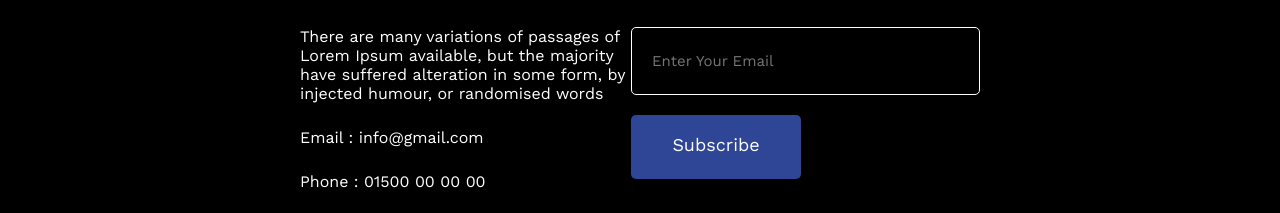
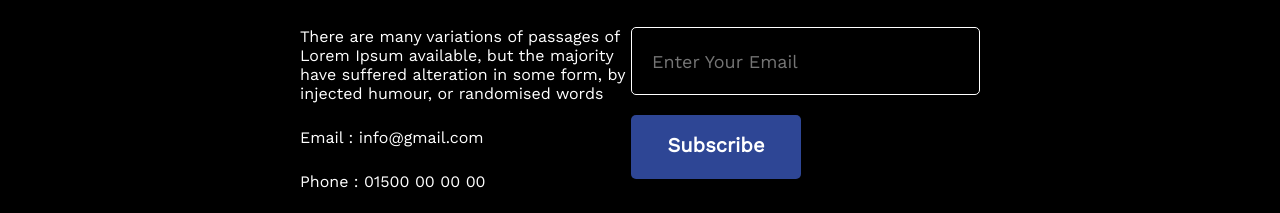
Before and after one commit to kowshik363/new-year-new-me, a plain HTML site: page index.html in a window 1280 px wide. Shown: the part 4298-4511 px from the top of the page. Drawn offline with nearby package versions, Linux system fonts and the light colour scheme.

Commit message:
changed button and font size

```diff
--- a/styles/new-me.css
+++ b/styles/new-me.css
@@ -200,7 +200,7 @@ footer{
     border: 1px solid #FFFFFF;
     border-radius: 5px;
     padding-left: 20px;
-    font-size: 15px;
+    font-size: 18px;
     width: 325px;
     height: 64px;
     background-color: #000000;
@@ -215,7 +215,8 @@ footer{
     color: #FFFFFF;
     height: 64px;
     width: 170px;
-    font-size: 18px;
+    font-size: 20px;
+    font-weight: 700;
     padding-top: 10px;
     padding-bottom: 15px;
     margin-top: 20px;
```
